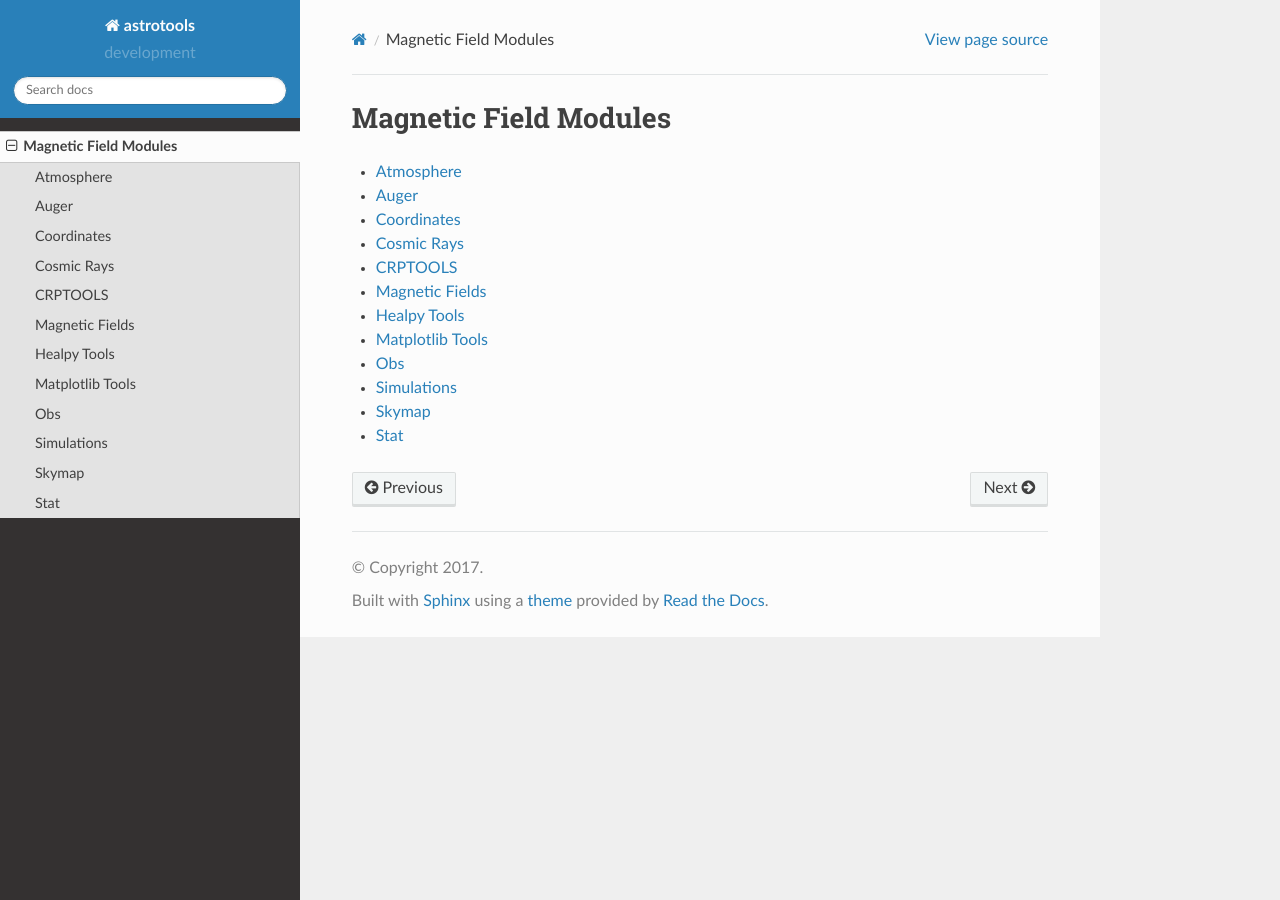
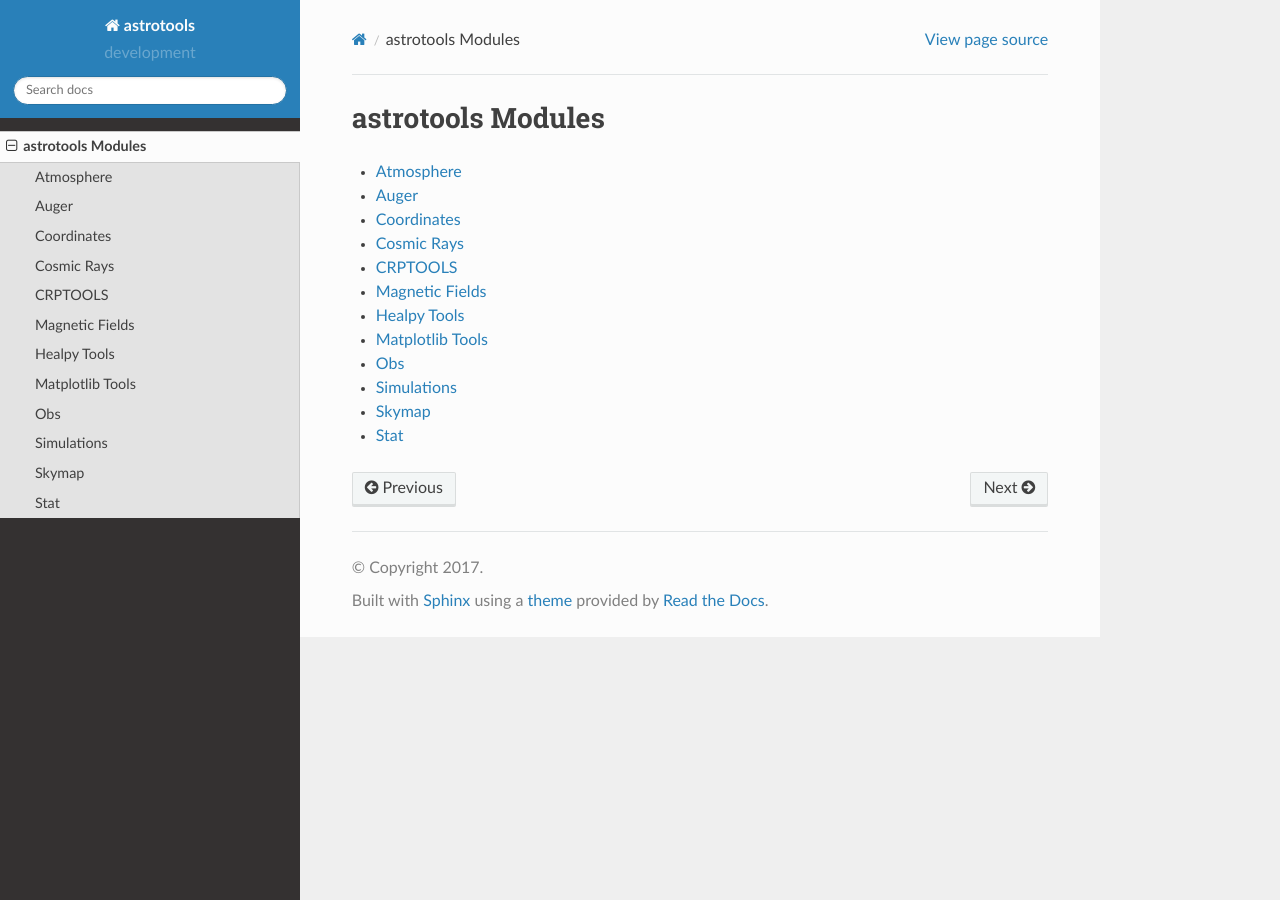
Before and after one commit to MRCWirtz/astrotools, a Sphinx documentation site: the page built from doc/source/modules.rst, in a window 1280 px wide. Built offline with Sphinx 7.4.7 and the Read the Docs theme 2.0.0, drawn with Linux system fonts in a browser that asks for light colours.

Commit message:
Fix wrong naming in documentation

```diff
--- a/doc/source/conf.py
+++ b/doc/source/conf.py
@@ -1,6 +1,6 @@
 # -*- coding: utf-8 -*-
 #
-# Magnetic Fields documentation build configuration file, created by
+# astrotools documentation build configuration file, created by
 # sphinx-quickstart on Mon Jun 29 15:54:27 2015.
 #
 # This file is execfile()d with the current directory set to its
@@ -233,7 +233,7 @@ latex_elements = {
 # (source start file, target name, title,
 #  author, documentclass [howto, manual, or own class]).
 latex_documents = [
-  (master_doc, 'astrotoolsdoc.tex', u'Magnetic Fields Documentation',
+  (master_doc, 'astrotoolsdoc.tex', u'Astrotools Documentation',
    u'Christian Glaser, Gero Mueller, Martin Urban, Marcus Wirtz, David Walz', 'manual'),
 ]
 
--- a/doc/source/modules.rst
+++ b/doc/source/modules.rst
@@ -1,5 +1,5 @@
-Magnetic Field Modules
-======================
+astrotools Modules
+==================
 
 .. toctree::
    :maxdepth: 4
```
